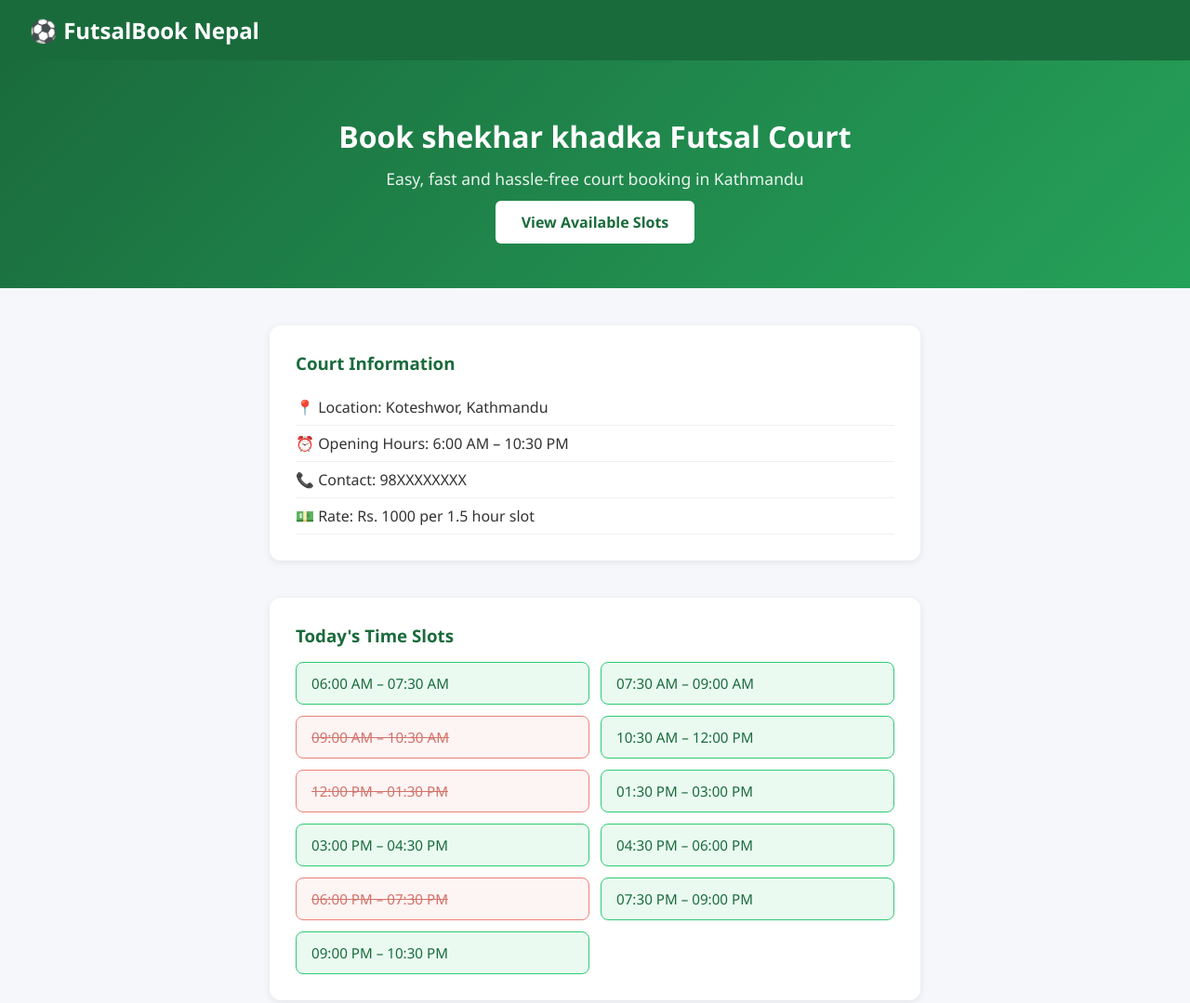
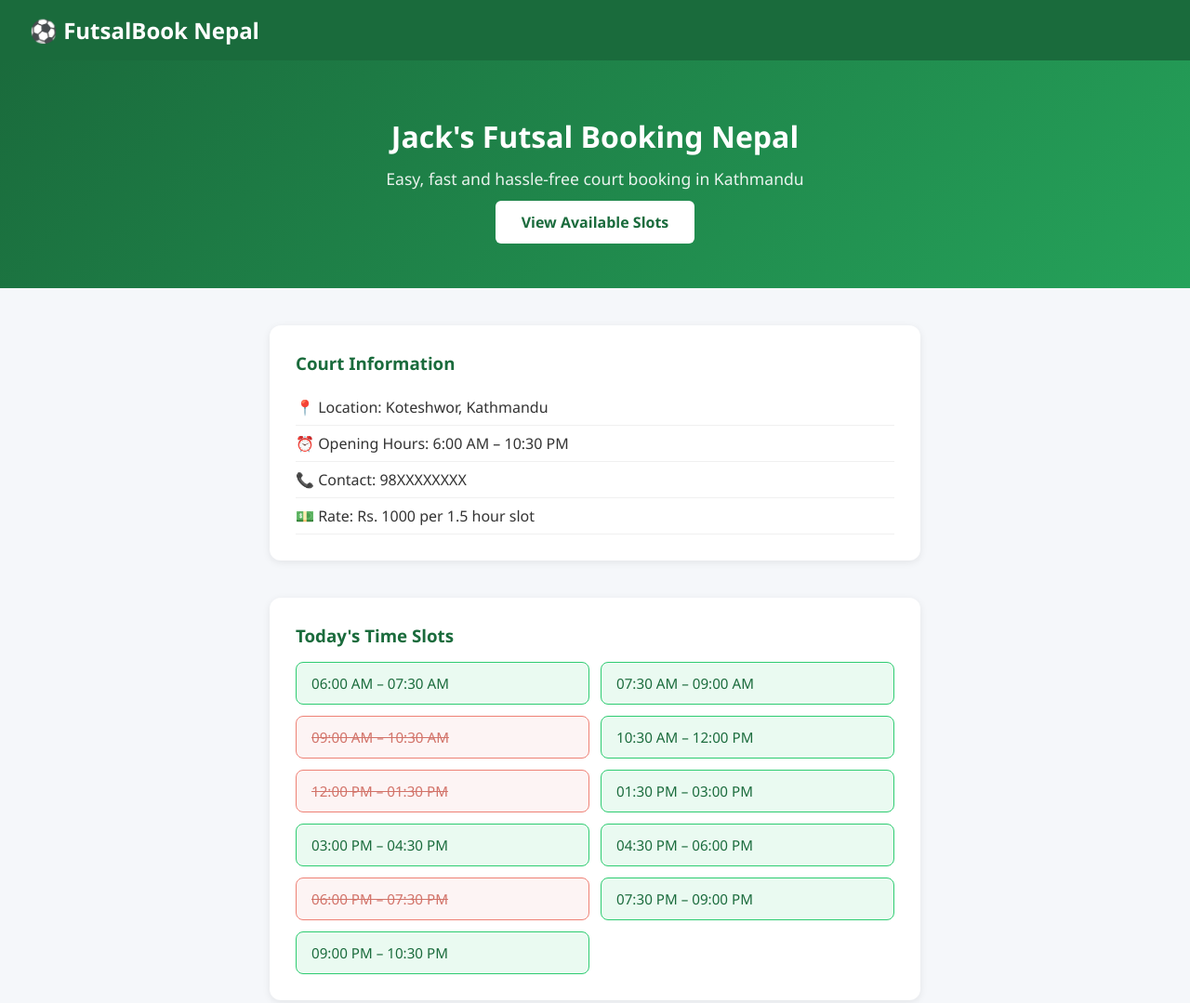
Before and after one commit to sp-khadka/futsal-booking_vac, a plain HTML site: page index.html in a window 1280 px wide. Shown: the top 1079 px of the page at 93% size. Drawn offline with Linux system fonts and the light colour scheme.

Commit message:
changed from jac

```diff
--- a/index.html
+++ b/index.html
@@ -13,7 +13,7 @@
     </nav>
 
     <div class="hero">
-        <h2>Book shekhar khadka Futsal Court</h2>
+        <h2>Jack's Futsal Booking Nepal</h2>
         <p>Easy, fast and hassle-free court booking in Kathmandu</p>
         <a href="#slots" class="btn">View Available Slots</a>
     </div>
```
